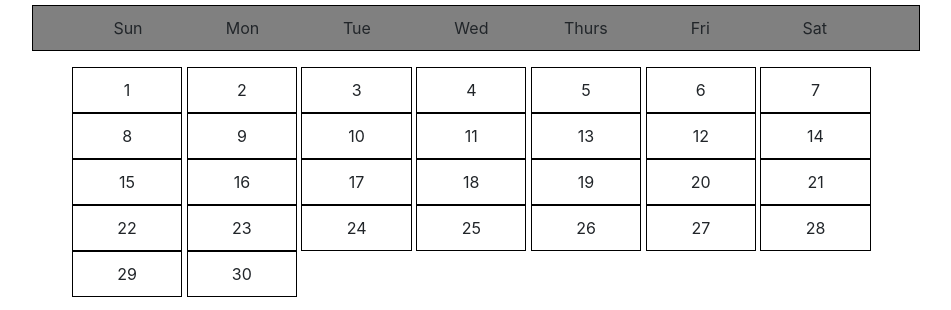
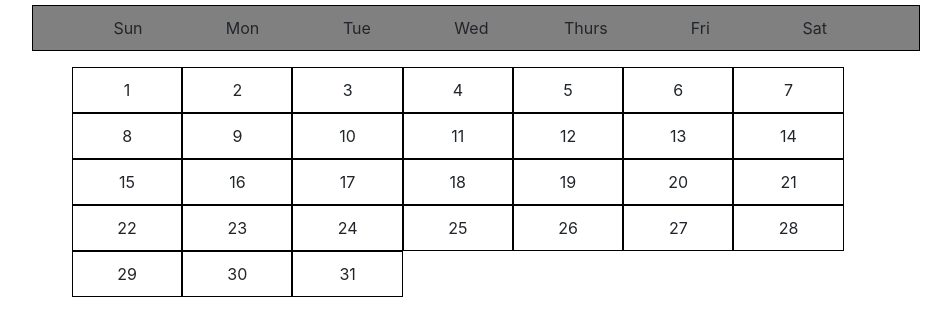
Before and after one commit to aparakaki/BarberShop, a website: page public/calendar.html in a window 1280 px wide. Shown: the part 128-438 px from the top of the page, without its empty margins (164-1115 px from the left). Drawn offline with nearby package versions, Linux system fonts and the light colour scheme.

Commit message:
storing services to send to calendar

```diff
--- a/public/assets/js/calendar.js
+++ b/public/assets/js/calendar.js
@@ -1,14 +1,31 @@
 
 $(document).ready(function(){
 
+    var data = sessionStorage.getItem("serviceSelected");
+    console.log(data);
 
-    $(".day").click( function(){
+    for (var i=1; i<32; i++){
+        var day = $("<li>").text(i);
+        day.addClass("day")
+        if( i < 10){
+            day.attr("id", "2018-10-0" + i );
+        } else{
+            day.attr("id", "2018-10-" + i );
+        }
 
-        //make get request for time slots and post the ones that apply
-        // need to send with the selected date in the format YYYY-MM-DD HH:MM:SS use moment for this
-        $.get("/api/schedule", function(data){
+        $(".days").append(day);
 
-        })
+    };
+
+    $(document).on("click", ".day", function(){
+        var chosenDate = $(this).attr("id");
+
+        $.get("/api/schedule" + chosenDate, function(data){
+
+            //get timeslots that are available and fit the amount of time for the service
+            //append to morning and afternoon divs
+
+        });
         var timeslot1 = $("<div>").text("time slot 1")
         var timeslot2 = $("<div>").text("time slot 2")
 
--- a/public/calendar.html
+++ b/public/calendar.html
@@ -37,36 +37,7 @@
                     <li>Sat</li>
                 </ul>
                 <ul class="days">
-                    <li class="day">1</li>
-                    <li class="day">2</li>
-                    <li class="day">3</li>
-                    <li class="day">4</li>
-                    <li class="day">5</li>
-                    <li class="day">6</li>
-                    <li class="day">7</li>
-                    <li class="day">8</li>
-                    <li class="day">9</li>
-                    <li class="day">10</li>
-                    <li class="day">11</li>
-                    <li class="day">13</li>
-                    <li class="day">12</li>
-                    <li class="day">14</li>
-                    <li class="day">15</li>
-                    <li class="day">16</li>
-                    <li class="day">17</li>
-                    <li class="day">18</li>
-                    <li class="day">19</li>
-                    <li class="day">20</li>
-                    <li class="day">21</li>
-                    <li class="day">22</li>
-                    <li class="day">23</li>
-                    <li class="day">24</li>
-                    <li class="day">25</li>
-                    <li class="day">26</li>
-                    <li class="day">27</li>
-                    <li class="day">28</li>
-                    <li class="day">29</li>
-                    <li class="day">30</li>
+
                 </ul>
 
             </div>
--- a/routes/schedule-api-routes.js
+++ b/routes/schedule-api-routes.js
@@ -2,9 +2,9 @@ var db = require("../models");
 
 
 module.exports = function(app){
-    app.get("/api/schedule", function(req, res){
+    app.get("/api/schedule/:id", function(req, res){
         db.Appointment.findAll({
-            // where: {date: date from the front end}
+             where: {date: req.params.id}
         }).then(function(data){
             res.json(data);
         })
```
Also changed, not shown: public/assets/js/services.js (+32 -1 lines), public/services.html (+21 -7 lines).
